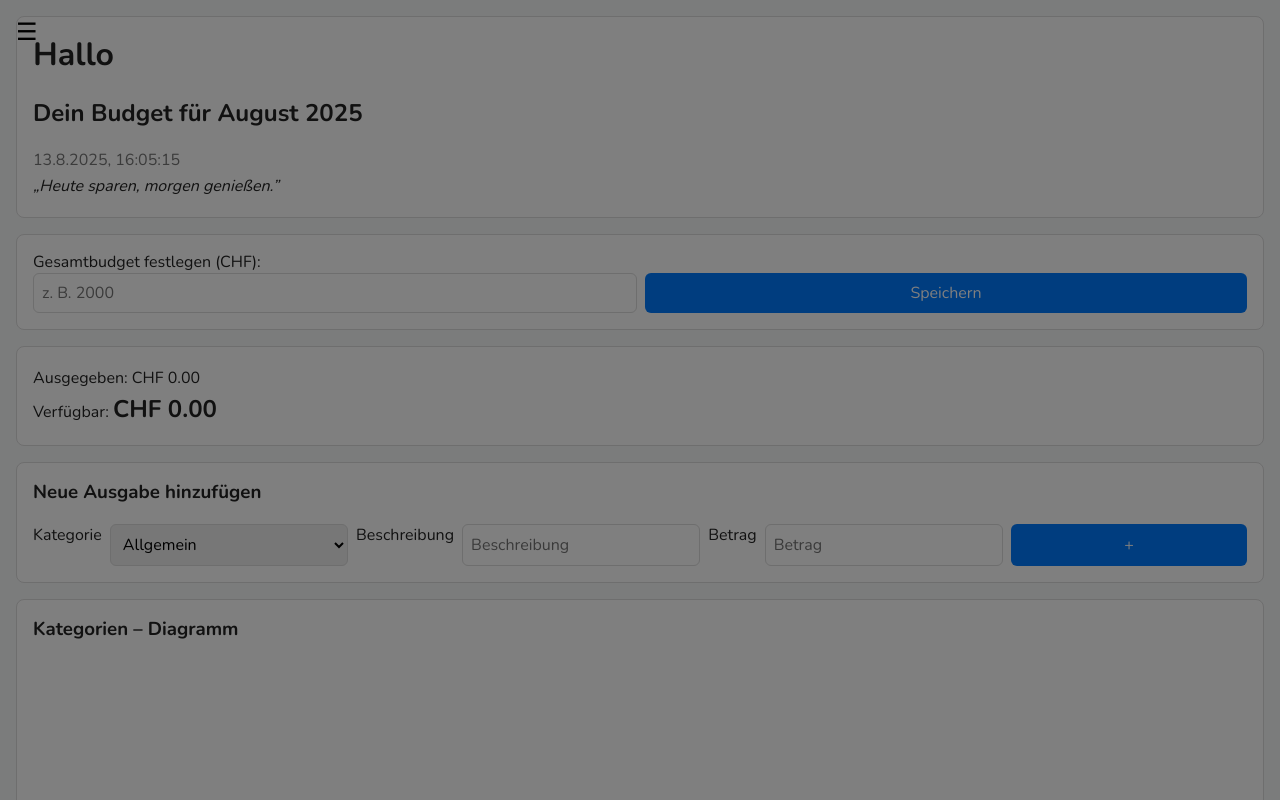
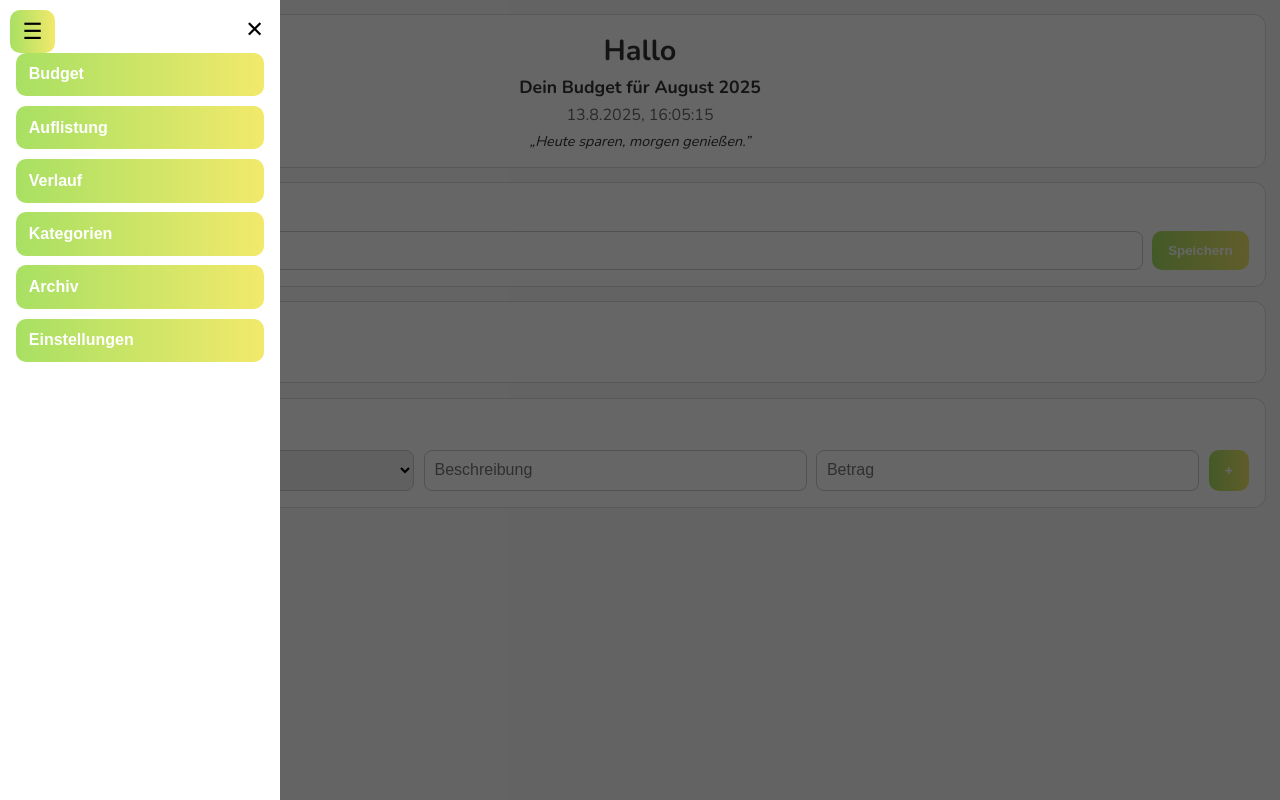
Before and after one commit to elias000000000/a, a plain HTML site: page index.html in a window 1280 px wide. Both pictures are taken after a click on the button "Menü öffnen". Shown: the top 800 px of the page. Drawn offline with nearby package versions, Linux system fonts and the light colour scheme; a script that the page names is missing.

Commit message:
Update styles.css

```diff
--- a/styles.css
+++ b/styles.css
@@ -1,257 +1,242 @@
-/* ====== BASIS ====== */
-:root {
-  --color-bg: #f8f9fa;
-  --color-text: #222;
-  --color-primary: #007bff;
-  --color-primary-dark: #0056b3;
-  --color-panel: #fff;
-  --color-border: #ddd;
-  --color-muted: #777;
-  --color-danger: #dc3545;
-  --color-danger-dark: #a71d2a;
+/* Reset & Grundlayout */
+* { margin: 0; padding: 0; box-sizing: border-box; }
+
+html, body {
+  font-family: 'Nunito', sans-serif;
+  background: var(--bg);
+  color: var(--text);
+  height: 100%;
+  width: 100%;
+  -webkit-tap-highlight-color: transparent;
 }
 
-body {
-  margin: 0;
-  font-family: 'Nunito', sans-serif;
-  background-color: var(--color-bg);
-  color: var(--color-text);
+.safe-area { height: env(safe-area-inset-top); background: #fff; }
+
+/* Accessibility helpers */
+.visually-hidden {
+  position: absolute !important;
+  height: 1px; width: 1px;
+  overflow: hidden;
+  clip: rect(1px, 1px, 1px, 1px);
+  white-space: nowrap; border: 0; padding: 0; margin: -1px;
 }
 
-h1, h2, h3 {
-  margin-top: 0;
+/* Farbvariablen */
+:root {
+  --bg: #f9f9f9;
+  --text: #333;
+  --panel-bg: #fff;
+  --panel-border: #ddd;
+  --muted: #666;
+  --danger: #d9534f;
 }
 
-p {
-  margin: 0.25rem 0;
+/* Themes */
+body.theme-standard { --accent: linear-gradient(90deg, #a8e063, #f2e96b); }
+body.theme-warm     { --accent: linear-gradient(90deg, #ff7e5f, #feb47b); }
+body.theme-kalt     { --accent: linear-gradient(90deg, #4facfe, #00f2fe); }
+body.theme-fancy    { --accent: linear-gradient(90deg, #50c9c3, #96deda); }
+body.theme-special  { --accent: linear-gradient(90deg, #a855f7, #fde047); }
+body.theme-girly    { --accent: linear-gradient(90deg, #ff69b4, #8a2be2); }
+
+/* Panels */
+.panel {
+  background: var(--panel-bg);
+  border: 1px solid var(--panel-border);
+  border-radius: 12px;
+  padding: 1rem;
+  margin: 0.9rem;
+  transition: background 0.3s ease, border-color 0.3s ease;
+}
+.panel:hover { background-color: rgba(0, 0, 0, 0.03); }
+
+/* Header */
+.header-panel { text-align: center; }
+.header-panel h1 { font-size: 1.8rem; margin-bottom: 0.3rem; }
+.header-panel h2 { font-size: 1.1rem; margin-bottom: 0.3rem; }
+.quote { font-style: italic; font-size: 0.9rem; margin-top: 0.3rem; }
+
+/* Buttons */
+.btn {
+  padding: 0.65rem 1rem;
+  border: none;
+  border-radius: 10px;
+  cursor: pointer;
+  font-weight: 700;
+  color: #fff;
+  background: var(--accent);
+  transition: transform 0.15s ease, filter 0.2s ease, box-shadow 0.2s ease;
+}
+.btn:hover { transform: translateY(-1px); filter: brightness(1.05); }
+.btn:active { transform: scale(0.98); }
+.btn-primary { background: var(--accent); }
+
+/* Inputs */
+input, select {
+  padding: 0.6rem;
+  border-radius: 8px;
+  border: 1px solid #ccc;
+  width: 100%;
+  font-size: 1rem;
+}
+.input-row {
+  display: flex;
+  gap: 0.6rem;
+  margin-top: 0.6rem;
+  align-items: stretch;
 }
 
-button {
-  cursor: pointer;
+/* Listen */
+.list-panel { display: flex; flex-direction: column; gap: 0.5rem; }
+.list-item {
+  padding: 0.6rem 0.8rem;
+  border: 1px solid var(--panel-border);
+  border-radius: 8px;
+  background: #fff;
 }
 
-/* ====== PANELS ====== */
-.panel {
-  background-color: var(--color-panel);
-  padding: 1rem;
+/* Chips */
+.chips { display: flex; flex-wrap: wrap; gap: 0.5rem; }
+.chip {
+  background: var(--accent);
+  color: white;
+  padding: 0.35rem 0.6rem;
   border-radius: 8px;
-  margin: 1rem;
-  border: 1px solid var(--color-border);
+  font-size: 0.85rem;
 }
 
-.big {
-  font-size: 1.5rem;
-  font-weight: bold;
+/* Theme Grid */
+.theme-grid {
+  display: grid;
+  grid-template-columns: repeat(3, 1fr);
+  gap: 0.6rem;
+}
+.theme-btn {
+  position: relative;
+  height: 48px;
+  border: none;
+  border-radius: 12px;
+  font-weight: 800;
+  cursor: pointer;
+  transition: transform 0.12s ease, box-shadow 0.12s ease, opacity 0.12s ease;
+  outline: none;
+}
+.theme-btn:hover { opacity: 0.95; }
+.theme-btn:active { transform: scale(0.97); box-shadow: 0 0 0 6px rgba(0,0,0,0.08) inset; }
+/* Selected theme indicator */
+.theme-btn[data-selected="true"] { box-shadow: 0 0 0 2px #00000022, 0 0 0 6px #00000011; }
+
+.theme-swatch-standard { background: linear-gradient(90deg, #a8e063, #f2e96b); color: #333; }
+.theme-swatch-warm { background: linear-gradient(90deg, #ff7e5f, #feb47b); color: white; }
+.theme-swatch-kalt { background: linear-gradient(90deg, #4facfe, #00f2fe); color: white; }
+.theme-swatch-fancy { background: linear-gradient(90deg, #50c9c3, #96deda); color: white; }
+.theme-swatch-special { background: linear-gradient(90deg, #a855f7, #fde047); color: white; }
+.theme-swatch-girly { background: linear-gradient(90deg, #ff69b4, #8a2be2); color: white; }
+
+/* Hamburger Menü */
+.hamburger-btn {
+  position: fixed;
+  top: calc(env(safe-area-inset-top) + 0.6rem);
+  left: 0.6rem;
+  background: var(--accent);
+  border: none;
+  border-radius: 10px;
+  padding: 0.5rem 0.8rem;
+  z-index: 1001;
+  font-size: 1.4rem;
 }
 
-.muted {
-  color: var(--color-muted);
+.menu-overlay {
+  position: fixed;
+  inset: 0;
+  background: rgba(0, 0, 0, 0.6);
+  display: none;
+  z-index: 1000;
+}
+.menu-overlay[aria-hidden="false"] { display: block; }
+.menu-backdrop { position: absolute; inset: 0; }
+.menu-content {
+  background: white;
+  position: absolute;
+  top: env(safe-area-inset-top);
+  left: 0;
+  width: 75%;
+  max-width: 280px;
+  height: 100%;
+  padding: 1rem;
+  display: flex;
+  flex-direction: column;
+  gap: 0.6rem;
+}
+.menu-item {
+  background: var(--accent);
+  border: none;
+  border-radius: 10px;
+  padding: 0.8rem;
+  color: white;
+  font-weight: 800;
+  text-align: left;
+  font-size: 1rem;
+}
+.close-menu {
+  align-self: flex-end;
+  background: transparent;
+  border: none;
+  font-size: 1.4rem;
 }
 
-.quote {
-  font-style: italic;
-}
-
-/* ====== INPUTS & BUTTONS ====== */
-input, select, button {
-  font: inherit;
-  padding: 0.5rem;
-  border-radius: 6px;
-  border: 1px solid var(--color-border);
-}
-
-input:focus, select:focus {
-  outline: none;
-  border-color: var(--color-primary);
-}
-
-.btn {
-  background-color: var(--color-primary);
-  color: #fff;
-  border: none;
-}
-
-.btn:hover {
-  background-color: var(--color-primary-dark);
-}
-
-/* ====== BUTTON STYLES ====== */
-.btn-primary {
-  background-color: var(--color-primary);
-  color: #fff;
-}
-
-.btn-primary:hover {
-  background-color: var(--color-primary-dark);
-}
-
-/* NEU: Danger-Button für Monatsverlauf löschen */
-.btn-danger {
-  background-color: var(--color-danger);
-  color: #fff;
-}
-
-.btn-danger:hover {
-  background-color: var(--color-danger-dark);
-}
-
-/* ====== LAYOUT ====== */
-.input-row {
-  display: flex;
-  gap: 0.5rem;
-}
-
-.input-row input,
-.input-row select,
-.input-row button {
-  flex: 1;
-}
-
-/* ====== LIST PANEL ====== */
-.list-panel {
-  display: flex;
-  flex-direction: column;
-  gap: 0.5rem;
-}
-
-.list-item {
-  display: flex;
-  justify-content: space-between;
-  padding: 0.5rem;
-  background-color: var(--color-panel);
-  border-radius: 6px;
-  border: 1px solid var(--color-border);
-}
-
-/* ====== CHIPS ====== */
-.chips {
-  display: flex;
-  flex-wrap: wrap;
-  gap: 0.5rem;
-}
-
-.chip {
-  padding: 0.4rem 0.8rem;
-  border-radius: 20px;
-  background-color: var(--color-primary);
-  color: #fff;
-  font-size: 0.85rem;
-  cursor: pointer;
-}
-
-/* ====== THEME SWITCHES ====== */
-.theme-grid {
-  display: grid;
-  grid-template-columns: repeat(auto-fill, minmax(80px, 1fr));
-  gap: 0.5rem;
-}
-
-.theme-btn {
-  padding: 0.5rem;
-  border: none;
-  border-radius: 6px;
-  cursor: pointer;
-}
-
-/* Theme colors for swatches (Beispiel) */
-.theme-swatch-standard { background-color: #007bff; color: #fff; }
-.theme-swatch-warm     { background-color: #ff7043; color: #fff; }
-.theme-swatch-kalt     { background-color: #42a5f5; color: #fff; }
-.theme-swatch-fancy    { background-color: #ab47bc; color: #fff; }
-.theme-swatch-special  { background-color: #26a69a; color: #fff; }
-.theme-swatch-girly    { background-color: #f48fb1; color: #fff; }
-
-/* ====== MODALS ====== */
+/* Modal */
 .modal {
   position: fixed;
-  top: 0;
-  left: 0;
-  width: 100%;
-  height: 100%;
-  background-color: rgba(0,0,0,0.6);
+  inset: 0;
+  background: rgba(0,0,0,0.5);
   display: none;
   justify-content: center;
   align-items: center;
-  z-index: 1000;
+  z-index: 1002;
+  padding: 1rem;
 }
-
+.modal[aria-hidden="false"] { display: flex; }
 .modal-content {
-  background-color: var(--color-panel);
-  padding: 1rem;
-  border-radius: 8px;
-  max-width: 400px;
+  background: white;
+  padding: 1.5rem;
+  border-radius: 12px;
+  max-width: 520px;
   width: 100%;
 }
 
-.modal[aria-hidden="false"] {
-  display: flex;
+/* Extra */
+.muted { color: var(--muted); }
+.big { font-size: 1.2rem; font-weight: bold; }
+.red-alert { color: var(--danger); font-weight: bold; }
+
+/* Tabs */
+.tab { display: none; }
+.tab.active { display: block; }
+
+/* Export grid */
+.export-grid {
+  display: grid;
+  grid-template-columns: repeat(3, 1fr);
+  gap: 0.6rem;
 }
 
-/* ====== MENU ====== */
-.menu-overlay {
-  position: fixed;
-  top: 0;
-  left: -100%;
-  width: 80%;
-  max-width: 300px;
-  height: 100%;
-  background-color: var(--color-panel);
-  transition: left 0.3s ease;
-  z-index: 1100;
+/* Mobile Optimierungen */
+@media (max-width: 640px) {
+  .panel { margin: 0.6rem; padding: 0.9rem; }
+  .input-row { flex-direction: column; }
+  .btn { width: 100%; }
+  .export-grid { grid-template-columns: 1fr; }
 }
 
-.menu-overlay.open {
-  left: 0;
+/* --- NEU: Roter Button zum Verlauf löschen --- */
+.btn-danger {
+  background: var(--danger);
+  color: white;
 }
-
-.menu-backdrop {
-  position: fixed;
-  top: 0;
-  left: 0;
-  width: 100%;
-  height: 100%;
-  background-color: rgba(0,0,0,0.5);
-  z-index: 1000;
+.btn-danger:hover {
+  background: #c9302c;
 }
-
-.menu-content {
-  display: flex;
-  flex-direction: column;
+.btn-danger:active {
+  background: #b52b27;
 }
-
-.menu-item {
-  padding: 1rem;
-  border: none;
-  background: none;
-  text-align: left;
-  cursor: pointer;
-}
-
-.close-menu {
-  align-self: flex-end;
-  border: none;
-  background: none;
-  font-size: 1.2rem;
-}
-
-/* ====== HAMBURGER BUTTON ====== */
-.hamburger-btn {
-  position: fixed;
-  top: 0.5rem;
-  left: 0.5rem;
-  font-size: 1.5rem;
-  background: none;
-  border: none;
-  z-index: 1200;
-}
-
-/* ====== SAFE AREA ====== */
-.safe-area {
-  height: env(safe-area-inset-top);
-  background-color: var(--color-bg);
-}
-
-/* ====== CANVAS ====== */
-canvas {
-  max-width: 100%;
-}
```
